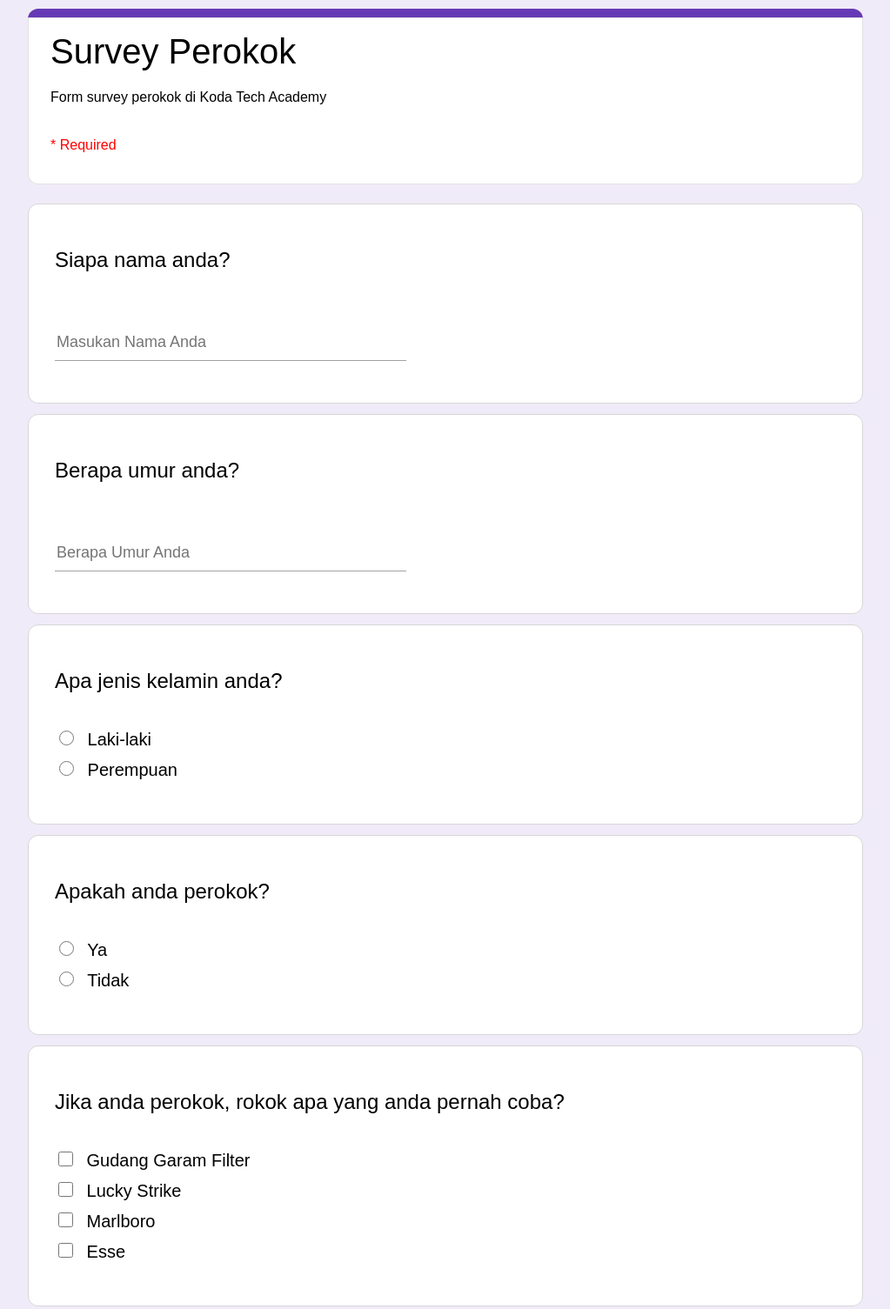
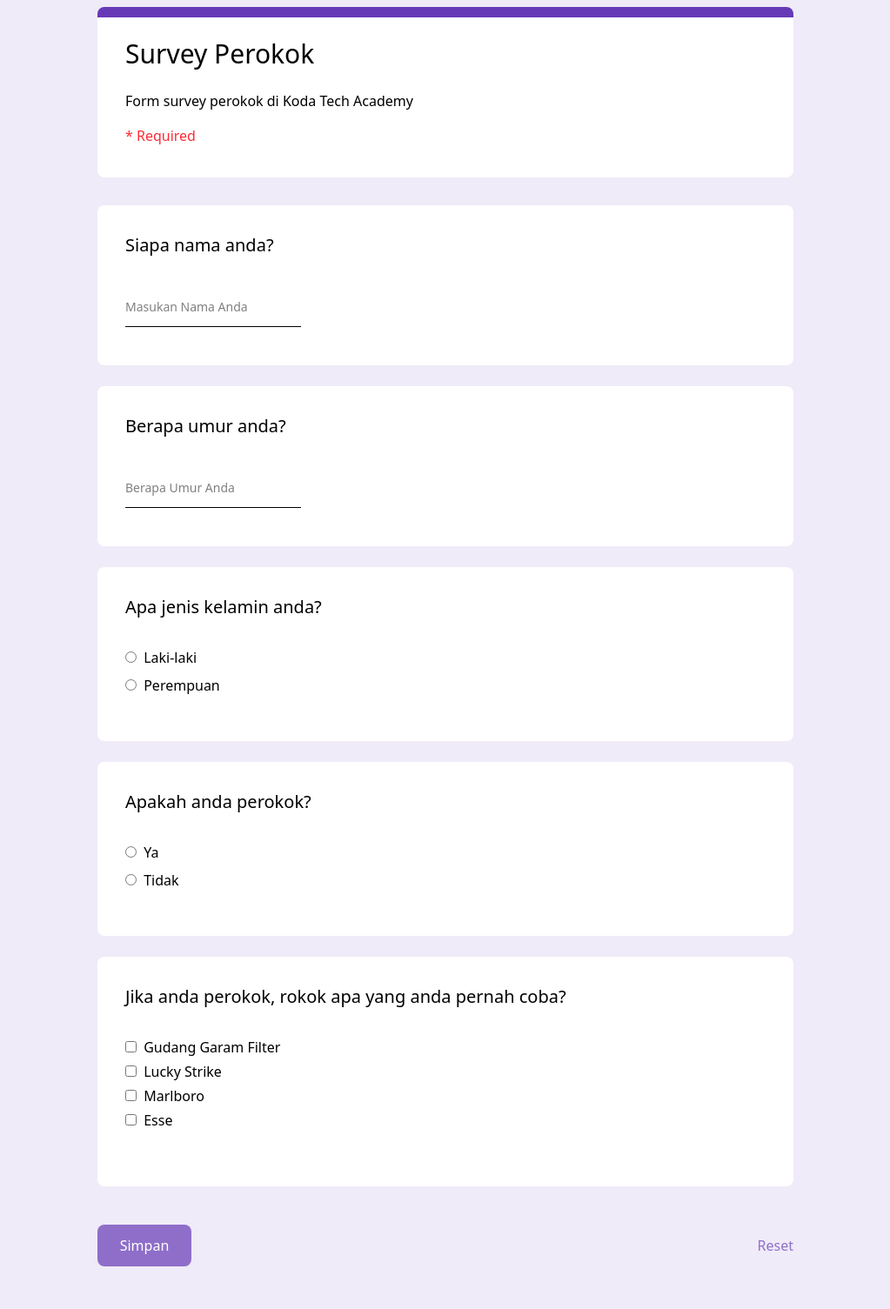
Before and after one commit to bildanjhry/koda-b8-html4, a plain HTML site: page index.html in a window 1280 px wide. Shown: the top 1505 px of the page at 87% size, without its empty margins (128-1151 px from the left). Drawn offline with nearby package versions, Linux system fonts and the light colour scheme.

Commit message:
feat: add styling with taildwindcss through cdn jsdeliver

```diff
--- a/index.html
+++ b/index.html
@@ -3,87 +3,91 @@
 <head>
     <meta charset="UTF-8">
     <meta name="viewport" content="width=device-width, initial-scale=1.0">
-    <link rel="stylesheet" href="style.css">
+    <script src="https://cdn.jsdelivr.net/npm/@tailwindcss/browser@4">
+      </script>
     <title>Survey Perokok</title>
 </head>
-<body>
-    <div class="main-content">
-        <header>
-            <div></div>
-            <span>
-                <h1 id="title">Survey Perokok</h1>
-                <p>Form survey perokok di Koda Tech Academy</p>
-                <p>* Required</p>
+<body class="flex justify-center bg-[#f0ebf8] font-family-arial">
+    <div class=" w-[50rem] justify-center flex flex-col">
+        <header class=" relative w-full flex flex-col mb-8 justify-center
+        rounded-lg flex pt-2">
+            <div class="bg-[#663ab6] rounded-t-lg w-full h-3 z-0"></div>
+            <span class="w-full h-46 pl-8 pt-6 bg-white rounded-b-lg">
+                <h1 id="title" class="text-3xl mb-6 font-medium">Survey Perokok</h1>
+                <p class="mb-4">Form survey perokok di Koda Tech Academy</p>
+                <p class="text-red-500 ">* Required</p>
             </span>
         </header>
-        <div id="form-wrapper" class="form-wrapper">
-            <form action="" id="form-survey-perokok">
-                <div>
-                    <label for="name">Siapa nama anda? </label>
+        <div id="form-wrapper" class=" w-full">
+            <form action="" id="form-survey-perokok" class="flex flex-col gap-6">
+                <div class="pl-8  w-full justify-start pt-8 bg-white rounded-lg flex flex-col h-46 ">
+                    <label class="mb-11 text-xl" for="name">Siapa nama anda? </label>
                     <div>
                         <input
+                        class="border-b text-sm pb-3"
                         placeholder="Masukan Nama Anda"
                         type="text" name="name" id="name">
                     </div>
                 </div>
-                <div>
-                    <label for="age">Berapa umur anda? </label>
+                <div class="pl-8  w-full justify-start pt-8 bg-white rounded-lg flex flex-col h-46 ">
+                    <label class="mb-11 text-xl" for="age">Berapa umur anda? </label>
                     <div>
                        <input
+                       class="border-b text-sm pb-3"
                        placeholder="Berapa Umur Anda"
                        type="number" name="age" id="age">
                     </div>
                 </div>
-                <div>
-                    <label>Apa jenis kelamin anda?</label>
-                    <div>
-                        <section>
+                <div class="pl-8  w-full justify-start pt-8 bg-white rounded-lg flex flex-col h-50 ">
+                    <label class="text-xl mb-8">Apa jenis kelamin anda?</label>
+                    <div class="text-md">
+                        <section class="mb-2">
                             <input type="radio" name="gender" id="male" value="male">
-                            <label for="male">Laki-laki</label>
+                            <label class="ml-1" for="male">Laki-laki</label>
                         </section>
                         <section>
                             <input type="radio" name="gender" id="female" value="female">
-                            <label for="female">Perempuan</label>
+                            <label class="ml-1" for="female">Perempuan</label>
                         </section>
                     </div>
                 </div>
-                <div>
-                    <label>Apakah anda perokok?</label>
-                    <div>
-                        <section>
+                 <div class="pl-8  w-full justify-start pt-8 bg-white rounded-lg flex flex-col h-50 ">
+                    <label class="text-xl mb-8">Apakah anda perokok?</label>
+                    <div class="text-md">
+                        <section class="mb-2">
                             <input type="radio" name="smoker" id="ya" value="ya">
-                            <label for="ya">Ya</label>
+                            <label class="ml-1" for="ya">Ya</label>
                         </section>
                         <section>
                             <input type="radio" name="smoker" id="tidak" value="tidak">
-                            <label for="tidak">Tidak</label>
+                            <label class="ml-1" for="tidak">Tidak</label>
                         </section>
                     </div>
                 </div>
-                <div>
-                    <label>Jika anda perokok, rokok apa yang anda pernah coba?</label>
-                    <div>
-                        <div>
+                <div class="pl-8  w-full justify-start pt-8 bg-white rounded-lg flex flex-col h-66 ">
+                    <label class="text-xl mb-8">Jika anda perokok, rokok apa yang anda pernah coba?</label>
+                    <div class="text-md">
+                        <div class="mb-1">
                             <input type="checkbox" name="gudang-garam-filter" id="gudang-garam-filter">
-                            <label for="gudang-garam-filter">Gudang Garam Filter</label>
+                            <label class="ml-1" for="gudang-garam-filter">Gudang Garam Filter</label>
                         </div>
-                        <div>
+                        <div class="mb-1">
                             <input type="checkbox" name="lucky-strike" id="lucky-strike">
-                            <label for="lucky-strike">Lucky Strike</label>
+                            <label class="ml-1" for="lucky-strike">Lucky Strike</label>
                         </div>
-                        <div>
+                        <div class="mb-1">
                             <input type="checkbox" name="marlboro" id="marlboro">
-                            <label for="marlboro">Marlboro</label>
+                            <label class="ml-1" for="marlboro">Marlboro</label>
                         </div>
-                        <div>
+                        <div class="mb-1">
                             <input type="checkbox" name="esse" id="esse">
-                            <label for="esse">Esse</label>
+                            <label class="ml-1" for="esse">Esse</label>
                         </div>
                     </div>
                 </div>
-                <div>
-                    <button type="submit">Simpan</button>
-                    <button type="reset">Reset</button>
+                <div class="h-22 mb-4 flex flex-rows justify-between items-center">
+                    <button class="h-12 w-27 text-white rounded-lg cursor-pointer bg-[#653ab6b3]" type="submit">Simpan</button>
+                    <button class="cursor-pointer text-[#653ab6b3]" type="reset">Reset</button>
                 </div>
             </form>
         </div>
```
